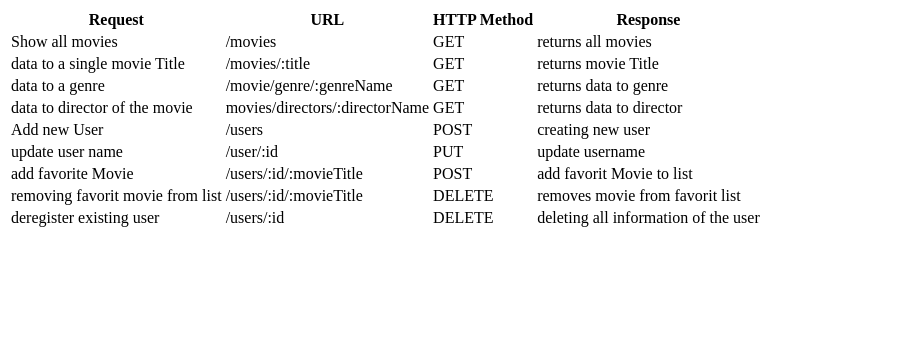
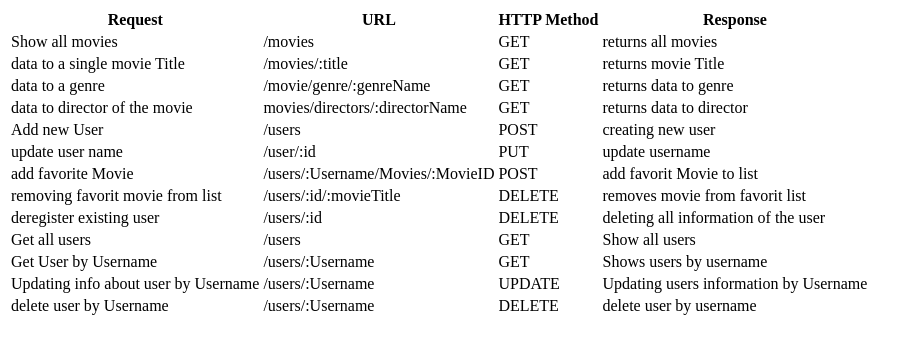
Before and after one commit to Foxxy097/movie_api, a website: page public/documentation.html in a window 1280 px wide. Shown: the whole page, without its empty margins (0-919 px from the left). Drawn offline with Linux system fonts and the light colour scheme.

Commit message:
updated documentation

```diff
--- a/public/documentation.html
+++ b/public/documentation.html
@@ -51,7 +51,7 @@
       </tr>
       <tr>
         <td>add favorite Movie</td>
-        <td>/users/:id/:movieTitle</td>
+        <td>/users/:Username/Movies/:MovieID</td>
         <td>POST</td>
         <td>add favorit Movie to list</td>
       </tr>
@@ -67,6 +67,33 @@
         <td>DELETE</td>
         <td>deleting all information of the user</td>
       </tr>
+      <tr>
+        <td>Get all users</td>
+        <td>/users</td>
+        <td>GET</td>
+        <td>Show all users</td>
+      </tr>
+      <tr>
+        <td>Get User by Username</td>
+        <td>/users/:Username</td>
+        <td>GET</td>
+        <td>Shows users by username</td>
+      </tr>
+      <tr>
+        <td>Updating info about user by Username</td>
+        <td>/users/:Username</td>
+        <td>UPDATE</td>
+        <td>Updating users information by Username</td>
+      </tr>
+      <tr>
+        <td>delete user by Username</td>
+        <td>/users/:Username</td>
+        <td>DELETE</td>
+        <td>delete user by username</td>
+      </tr>
+
+
+
     </table>
 </body>
 
```
